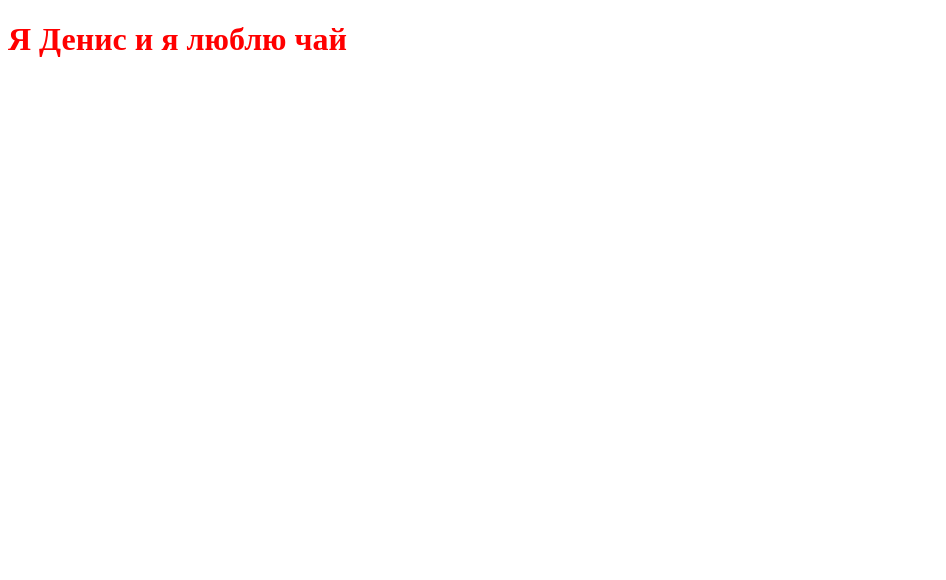
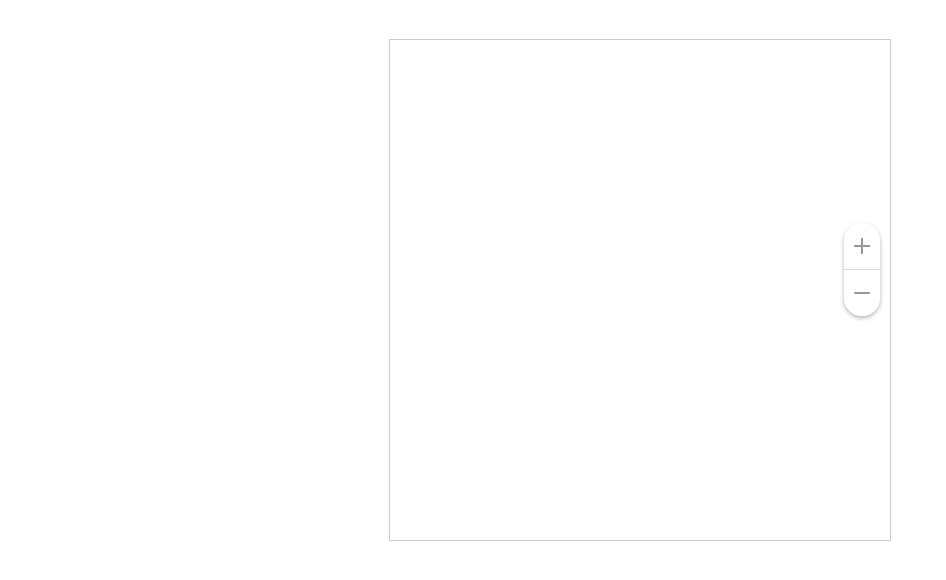
Before and after one commit to capfsb/maps-adapter, a website: page public/index.html in a window 1280 px wide. Shown: the whole page, without its empty margins (0-946 px from the left). Drawn offline with Linux system fonts and the light colour scheme.

Commit message:
Перенес верстку кнопок, добавил оверлей

```diff
--- a/public/index.html
+++ b/public/index.html
@@ -6,7 +6,17 @@
 	<link rel="stylesheet" href="/static/css/global.css">
 </head>
 <body>
-<h1>Я Денис и я люблю чай</h1>
+
+<div class="map-container">
+	<div class="overlay">
+		<div class="map-button-union" style="position: absolute; top: 50%; right: 10px; margin-top: -67px;">
+			<div class="map-button map-button_icon_plus"></div>
+			<div class="map-button map-button_icon_minus"></div>
+		</div>
+	</div>
+</div>
+
+
 <script src="/static/vendor/jquery-3.4.1.min.js"></script>
 <script src="/static/js/app.js"></script>
 </body>
--- a/public/static/css/global.css
+++ b/public/static/css/global.css
@@ -1,3 +1,25 @@
-h1 {
-    color: red
+@import 'map-button.css';
+
+* {
+    margin: 0;
+    padding: 0;
 }
+
+body {
+    margin-top: 40px;
+}
+
+
+.map-container {
+    margin: 0 auto;
+    width: 500px;
+    height: 500px;
+}
+
+/* Сам оверлей своих размеров не имеет, он заполняет блок в котором лежит*/
+.overlay {
+    position: relative;
+    outline: 1px solid #ccc;
+    width: 100%;
+    height: 100%;
+}
--- /dev/null
+++ b/public/static/css/map-button.css
@@ -0,0 +1,73 @@
+
+.map-button, .map-button-union {
+    box-shadow: 0 2px 4px 0 rgba(0, 0, 0, .3)
+}
+
+.map-button {
+    cursor: pointer;
+    width: 36px;
+    height: 36px;
+    background-color: #fff;
+    border-radius: 100%;
+    background-image: url(/static/img/map-sprite.svg);
+    background-size: 28px 285px;
+    background-repeat: no-repeat;
+    transition: .2s background-color
+}
+
+.map-button_icon_cross {
+    background-position: 9px 9px
+}
+
+.map-button_icon_plus {
+    background-position: 8px -28px
+}
+
+.map-button_icon_minus {
+    background-position: 8px -66px
+}
+
+.map-button_icon_geo-empty {
+    background-position: 7px -105px
+}
+
+.map-button_icon_geo-fill {
+    background-position: 7px -145px
+}
+
+.map-button_icon_sign {
+    background-position: 6px -186px
+}
+
+.map-button_icon_fullscreen {
+    background-position: 9px -258px
+}
+
+.map-button-union {
+    border-radius: 18px;
+    width: 36px;
+    overflow: hidden
+}
+
+.map-button-union .map-button {
+    border-radius: 0;
+    box-shadow: none;
+    height: 46px
+}
+
+.map-button-union .map-button + .map-button {
+    border-top: 1px solid #d8d8d8
+}
+
+.map-button-union .map-button_icon_plus {
+    background-position: 8px -23px
+}
+
+.map-button-union .map-button_icon_minus {
+    background-position: 8px -61px
+}
+
+.map-button:active {
+    transition: none;
+    background-color: #e1f5fe
+}
```
Also changed, not shown: public/static/img/map-sprite.svg (added).
